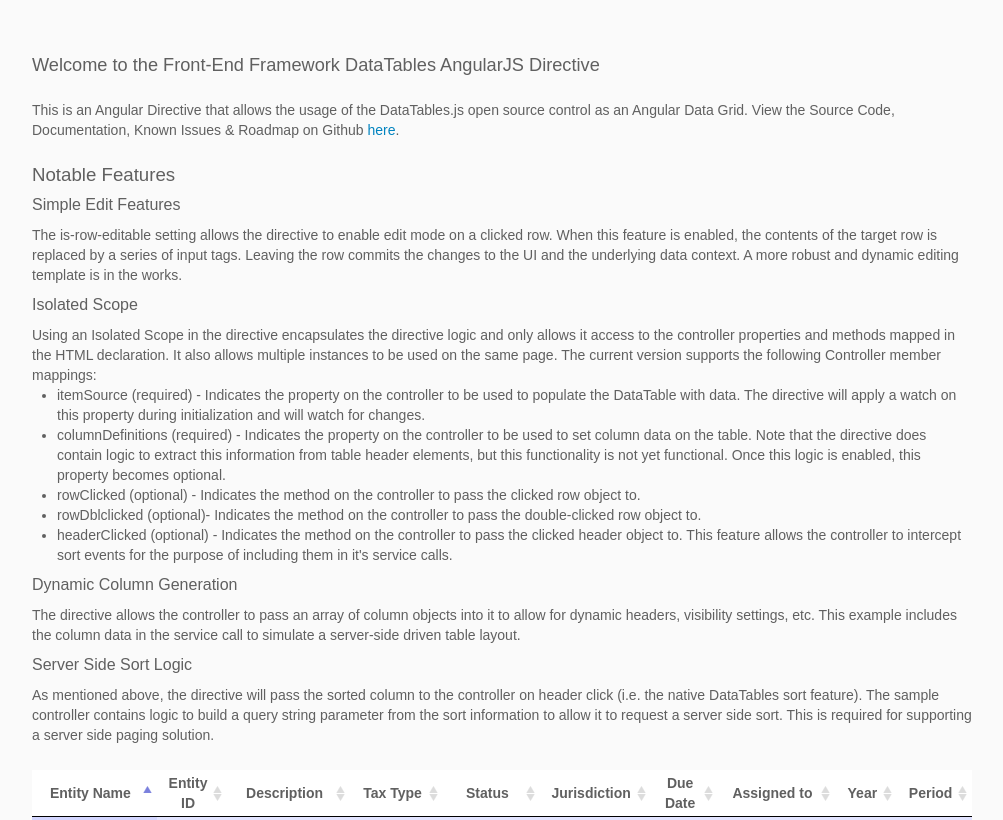
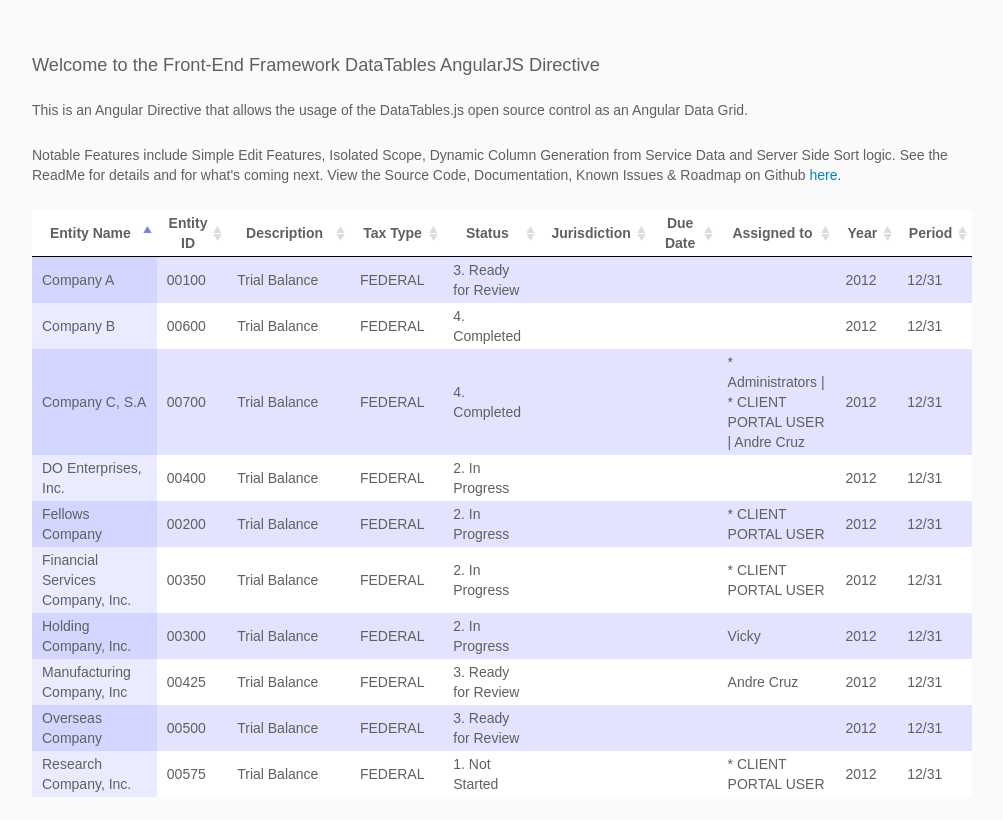
Before and after one commit to thomsonreuters/FEF, a plain HTML site: page index.html in a window 1280 px wide. Shown: the top 820 px of the page, without its empty margins (138-1141 px from the left). Drawn offline with Linux system fonts and the light colour scheme.

Commit message:
More verbiage changes.

```diff
--- a/index.html
+++ b/index.html
@@ -14,40 +14,9 @@
 <div class="container">
 
   <p class="lead" style="margin-top:50px;">Welcome to the Front-End Framework DataTables AngularJS Directive</p>
-  <p style="margin-bottom:25px;">This is an Angular Directive that allows the usage of the DataTables.js open source control as an Angular Data Grid. View the Source Code, Documentation, Known Issues & Roadmap on Github <a href="https://github.com/thomsonreuters/FEF/tree/master/FEFDataGrid">here</a>.</p>
+  <p style="margin-bottom:25px;">This is an Angular Directive that allows the usage of the DataTables.js open source control as an Angular Data Grid.</p>
 
-  <p style="font-size:14pt;">Notable Features</p>
-
-  <p style="font-size:12pt;">Simple Edit Features</p>
-The is-row-editable setting allows the directive to enable edit mode on a clicked row. When this feature is enabled, the contents of the target row is replaced by a series of input tags. Leaving the row commits the changes to the UI and the underlying data context.
-A more robust and dynamic editing template is in the works.
-
-<p/>
-<p style="font-size:12pt;">Isolated Scope</p>
-Using an Isolated Scope in the directive encapsulates the directive logic and only allows it access to the controller properties and methods mapped in the HTML declaration. It also allows multiple instances to be used on the same page.
-The current version supports the following Controller member mappings:
-<ul>
-  <li>itemSource (required) - Indicates the property on the controller to be used to populate the DataTable with data. The directive will apply a watch on this property during initialization and will watch for changes.</li>
-
-  <li>columnDefinitions (required) - Indicates the property on the controller to be used to set column data on the table. Note that the directive does contain logic to extract this information from table header elements, but this functionality is not yet functional. Once this logic is enabled, this property becomes optional.</li>
-
-  <li>rowClicked (optional) - Indicates the method on the controller to pass the clicked row object to.</li>
-
-  <li>rowDblclicked (optional)- Indicates the method on the controller to pass the double-clicked row object to.</li>
-
-  <li>headerClicked (optional) - Indicates the method on the controller to pass the clicked header object to. This feature allows the controller to intercept sort events for the purpose of including them in it's service calls.</li>
-</ul>
-
-<p/>
-<p style="font-size:12pt;">Dynamic Column Generation</p>
-
-The directive allows the controller to pass an array of column objects into it to allow for dynamic headers, visibility settings, etc. This example includes the column data in the service call to simulate a server-side driven table layout.
-
-<p/>
-<p style="font-size:12pt;">Server Side Sort Logic</p>
-As mentioned above, the directive will pass the sorted column to the controller on header click (i.e. the native DataTables sort feature). The sample controller contains logic to build a query string parameter from the sort information to allow it to request a server side sort. This is required for supporting a server side paging solution.
-
-
+  <p>Notable Features include Simple Edit Features, Isolated Scope, Dynamic Column Generation from Service Data and Server Side Sort logic. See the ReadMe for details and for what's coming next. View the Source Code, Documentation, Known Issues & Roadmap on Github <a href="https://github.com/thomsonreuters/FEF/tree/master/FEFDataGrid">here</a>.</p>
 
   <!-- Data Grid -->
   <table fef-data-grid
```
Lines whose indentation alone changed are shown as unchanged.
